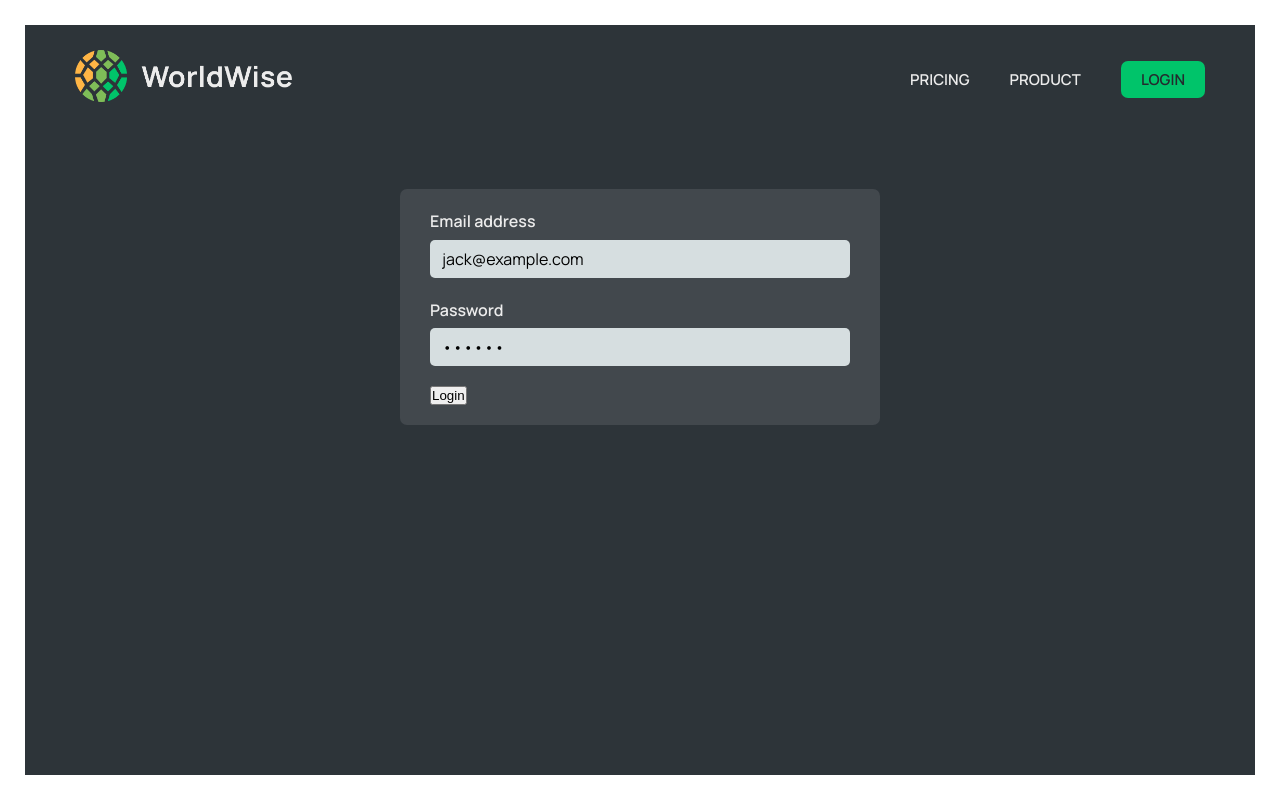
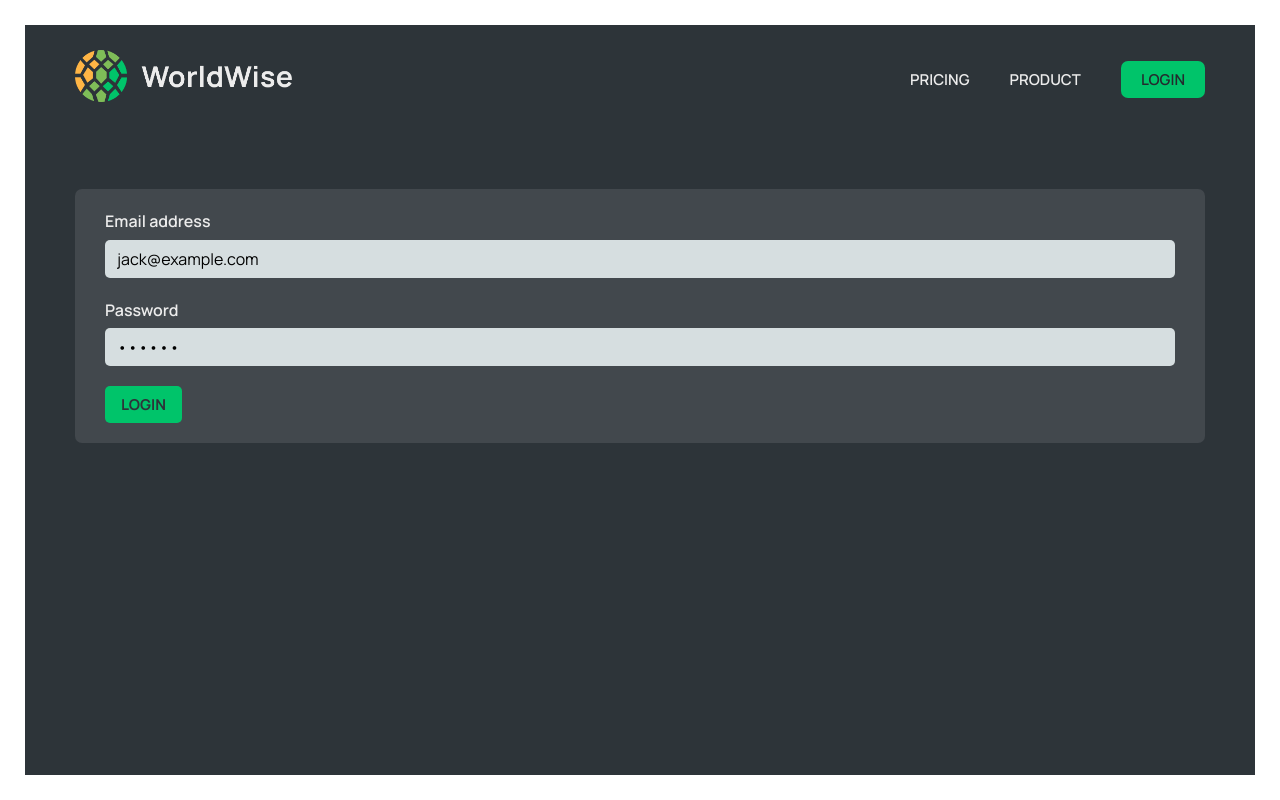
Before and after one commit to nizar-ing/world-wise-app, a React (Vite) app: page /login in a window 1280 px wide. Built offline with nearby package versions, Linux system fonts and the light colour scheme; data requests are answered from the project's data file.

Commit message:
last styling in login page

```diff
--- a/src/pages/Login.jsx
+++ b/src/pages/Login.jsx
@@ -1,6 +1,7 @@
 import styles from "./Login.module.css";
 import PageNav from "../components/PageNav.jsx";
 import {useState} from "react";
+import {Button} from "../components/Button.jsx";
 
 export default function Login() {
   // PRE-FILL FOR DEV PURPOSES
@@ -32,7 +33,7 @@ export default function Login() {
         </div>
 
         <div>
-          <button>Login</button>
+          <Button type='primary'>Login</Button>
         </div>
       </form>
     </main>
--- a/src/pages/Login.module.css
+++ b/src/pages/Login.module.css
@@ -15,7 +15,7 @@
   gap: 2rem;
 
   /* Different from other form */
-  width: 48rem;
+  /*width: 48rem;*/
   margin: 8rem auto;
 }
 
```
